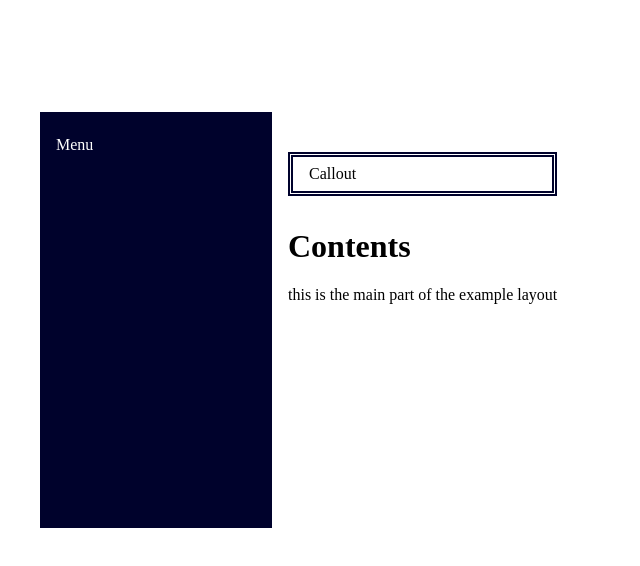
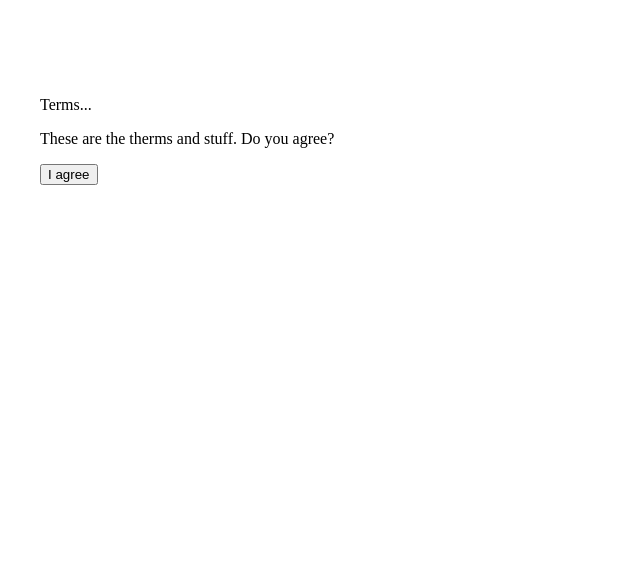
Before and after one commit to itsuki-yamada/react-hands-on-learning2, a React (Create React App) app in the folder chapter9/chapter9-app/: page / in a window 1280 px wide. Shown: the top 566 px of the page, without its empty margins (0-640 px from the left). Built offline with nearby package versions, Linux system fonts and the light colour scheme; the HTML template or start-up script is replaced by a standard one.

Commit message:
chapter9 コードスプリッティング　React.lazyを使用した非同期ファイル読み込み
react-hands-on-learning2-9 #9 章:サスペンス

```diff
--- a/chapter9/chapter9-app/package.json
+++ b/chapter9/chapter9-app/package.json
@@ -9,6 +9,7 @@
     "react": "^17.0.2",
     "react-dom": "^17.0.2",
     "react-scripts": "4.0.3",
+    "react-spinners": "^0.11.0",
     "web-vitals": "^1.1.2"
   },
   "scripts": {
--- /dev/null
+++ b/chapter9/chapter9-app/src/Agreement.js
@@ -0,0 +1,10 @@
+import React from 'react';
+
+export default function Agreement({onAgree = f => f}) {
+  return (
+      <div>
+        <p>Terms...</p>
+        <p>These are the therms and stuff. Do you agree?</p>
+        <button onClick={onAgree}>I agree</button>
+      </div>);
+}
--- a/chapter9/chapter9-app/src/App.js
+++ b/chapter9/chapter9-app/src/App.js
@@ -1,27 +1,15 @@
-import React from 'react';
-import ErrorBoundary from './ErrorBoundary';
-import {SiteLayout} from './SiteLayout';
+import React, {Suspense, useState} from 'react';
+import {ClimbingBoxLoader} from 'react-spinners';
+import Agreement from './Agreement';
 
-const Callout = ({children}) => (
-    <div className="callout">{children}</div>
-);
+const Main = React.lazy(() => import('./Main'));
 
 export default function App() {
+  const [agree, setAgree] = useState(false);
+  if (!agree) return <Agreement onAgree={() => setAgree(true)}/>;
   return (
-      <SiteLayout
-          menu={
-            <ErrorBoundary>
-              <p>Menu</p>
-            </ErrorBoundary>
-          }
-      >
-        <ErrorBoundary>
-          <Callout>Callout</Callout>
-        </ErrorBoundary>
-        <ErrorBoundary>
-          <h1>Contents</h1>
-          <p>this is the main part of the example layout</p>
-        </ErrorBoundary>
-      </SiteLayout>
+      <Suspense fallback={<ClimbingBoxLoader/>}>
+        <Main/>
+      </Suspense>
   );
 }
--- /dev/null
+++ b/chapter9/chapter9-app/src/Main.js
@@ -0,0 +1,27 @@
+import React from 'react';
+import ErrorBoundary from './ErrorBoundary';
+import {SiteLayout} from './SiteLayout';
+
+const Callout = ({children}) => (
+    <div className="callout">{children}</div>
+);
+
+export default function Main() {
+  return (
+      <SiteLayout
+          menu={
+            <ErrorBoundary>
+              <p>Menu</p>
+            </ErrorBoundary>
+          }
+      >
+        <ErrorBoundary>
+          <Callout>Callout</Callout>
+        </ErrorBoundary>
+        <ErrorBoundary>
+          <h1>Contents</h1>
+          <p>this is the main part of the example layout</p>
+        </ErrorBoundary>
+      </SiteLayout>
+  );
+}
```
Also changed, not shown: 1 other file (tests, documents, lock files or other folders).
